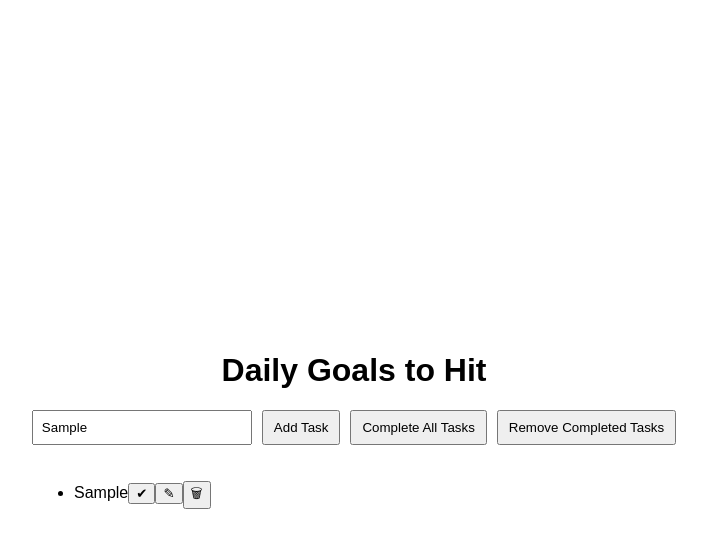
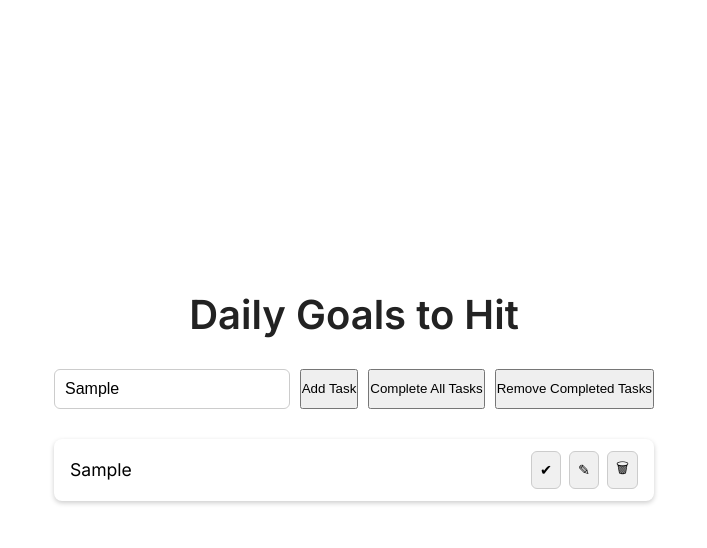
Before and after one commit to Aryan-Kumar117/DailyGoalsWebsite, a plain HTML site: page index.html in a window 1280 px wide. Both pictures are taken after typing "Sample" into the empty fields and a click on the button "Add Task". Shown: the whole page, without its empty margins (286-993 px from the left). Drawn offline with Linux system fonts and the light colour scheme.

Commit message:
Cleaned up the site and made it look a bit better

```diff
--- a/app.js
+++ b/app.js
@@ -32,10 +32,16 @@ function createTaskItem(txt, isComplete, isOnLoad){
 
   const taskItem = document.createElement("li");
   taskItem.classList.add("taskItem");
+
   taskItem.appendChild(span);
-  taskItem.appendChild(complete_btn);
-  taskItem.appendChild(edit_btn);
-  taskItem.appendChild(del_btn);
+
+  const btnWrapper = document.createElement("div");
+  btnWrapper.classList.add("task-buttons");
+
+  btnWrapper.appendChild(complete_btn);
+  btnWrapper.appendChild(edit_btn);
+  btnWrapper.appendChild(del_btn);
+  taskItem.appendChild(btnWrapper);
 
   taskList.appendChild(taskItem);
 
--- a/index.html
+++ b/index.html
@@ -4,6 +4,7 @@
     <meta charset="UTF-8" />
     <title>Daily Goals</title>
     <link rel="stylesheet" type="text/css" href="style.css">
+    <link href="https://fonts.googleapis.com/css2?family=Inter:wght@400;600&display=swap" rel="stylesheet">
 </head>
 <body>
     <div class="container">
--- a/style.css
+++ b/style.css
@@ -1,3 +1,14 @@
+* {
+  box-sizing: border-box;
+  padding: 0;
+  margin: 0;
+}
+
+.body{
+  background-color: #f9f9f9;
+  color: #333;
+}
+
 .container{
   display: flex;
   flex-direction: column;
@@ -5,37 +16,95 @@
   justify-content: center;
   min-height: 100vh;
   padding: 20px;
-  font-family: Arial, Helvetica, sans-serif;
+  font-family: "Inter", "Segoe UI", sans-serif;
+}
+
+h1{
+  margin-bottom: 30px;
+  font-size: 2.5rem;
+  color: #222;
 }
 
 .input-area{
   display: flex;
   gap: 10px;
-  margin-bottom: 20px;
+  margin-bottom: 30px;
   flex-wrap: wrap;
+  justify-content: center;
+  width: 100%;
+  max-width: 600px;
 }
 
 .input-area input{
   flex: 1;
   min-width: 200px;
-  padding: 8px;
+  padding: 10px;
+  font-size: 1rem;
+  border: 1px solid #ccc;
+  border-radius: 6px;
+  transition: border-color 0.3s;
 }
 
-.input-area button{
-  padding: 8px 10px;
-  cursor: pointer;
+.input-area input:focus{
+  outline: none;
+  border-color: #6c63ff;
 }
 
-.input-area :hover{
-  background-color: rgb(235, 234, 235);
+.input-area button:hover{
+  background-color: #574b90;
+  transform: scale(1.05);
 }
 
 #taskList{
   width: 100%;
   max-width: 600px;
+  list-style: none;
+  padding: 0px;
+}
+
+#taskList li{
+  display: flex;
+  justify-content: space-between;
+  align-items: center;
+  background-color: white;
+  padding: 12px 16px;
+  margin-bottom: 10px;
+  border-radius: 8px;
+  box-shadow: 0px 2px 5px rgba(0,0,0,0.2);
+  transition: transform 0.2ms;
+}
+
+#taskList li:hover{
+  transform: scale(1.01);
+}
+
+.task-text{
+  flex: 1;
+  font-size: 1.1rem;
 }
 
 .completed .task-text{
   text-decoration: line-through;
   opacity: 0.6;
+  color: #777
 }
+
+.task-buttons{
+  display: flex;
+  gap: 8px;
+}
+
+.task-buttons button{
+  background-color: #f0f0f0;
+  border: 1px solid #ccc;
+  border-radius: 6px;
+  padding: 6px 8px;
+  font-size: 0.9rem;
+  cursor: pointer;
+  transition: background-color 0.3s transform 0.2s;
+}
+
+.task-buttons button:hover{
+  background-color: #ddd;
+  transform: scale(1.1);
+}
```
